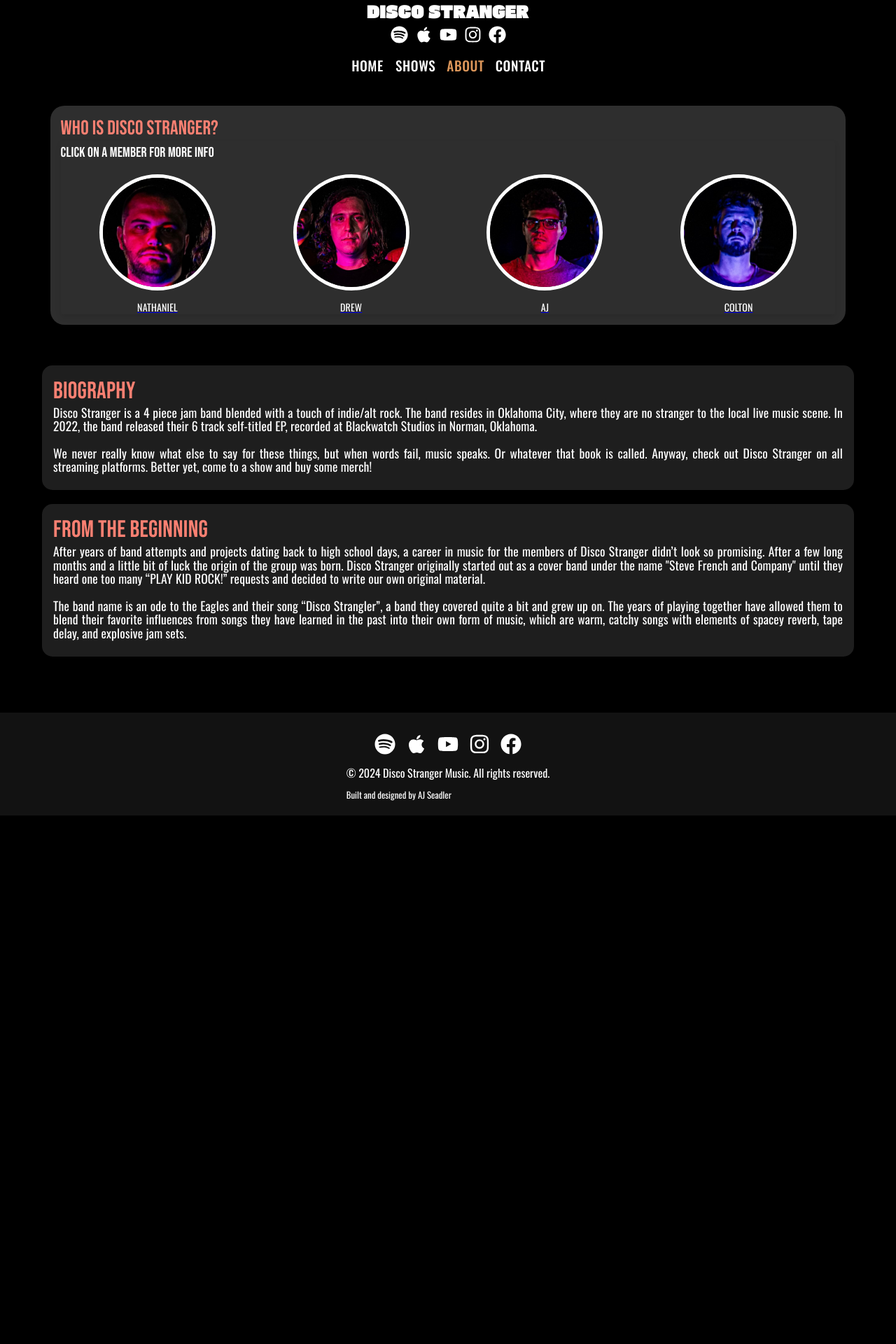
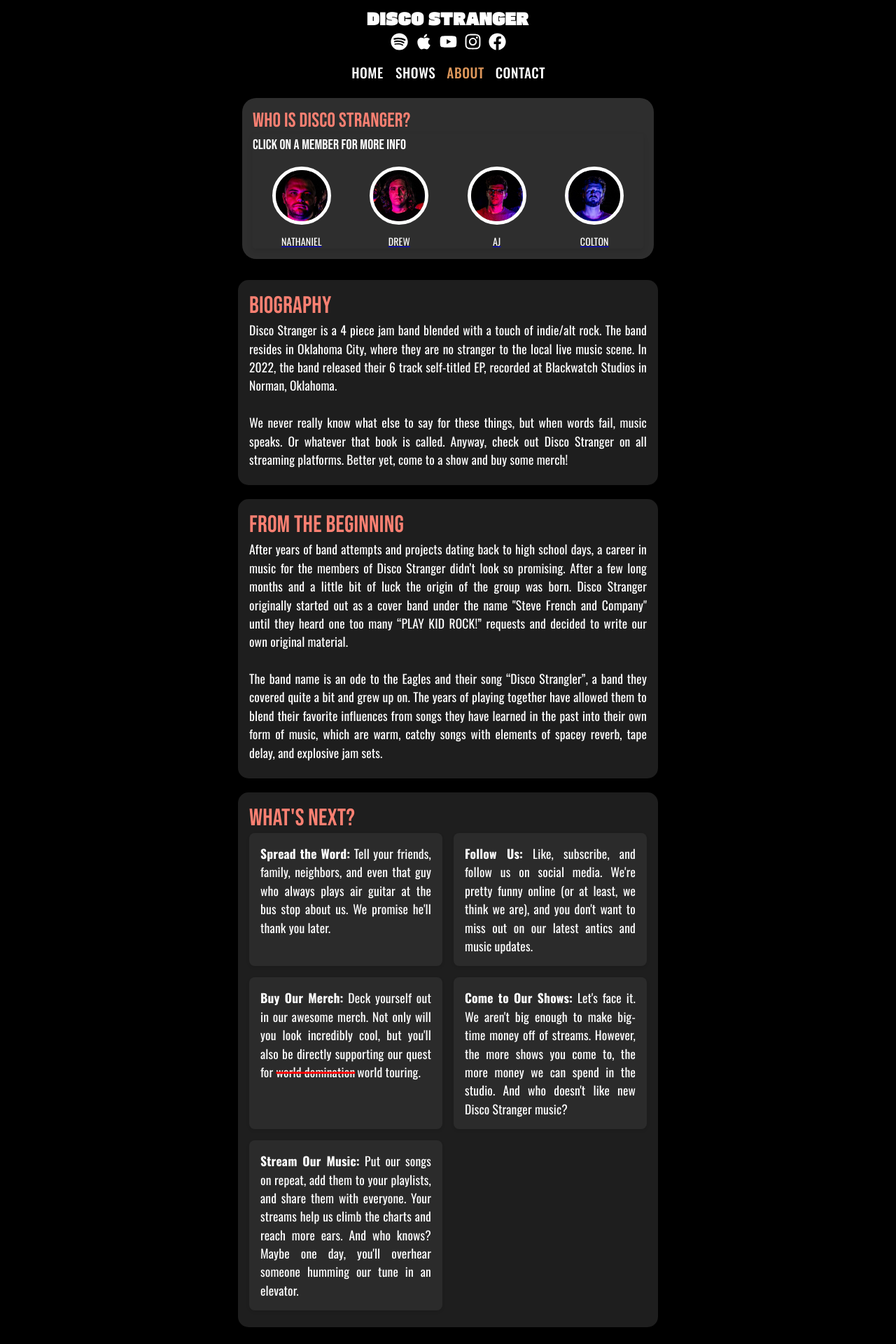
Before and after one commit to ajSeadler/band-website, a React (Vite) app: page /about in a window 1280 px wide. Shown: the top 1920 px of the page at 70% size. Before the commit the page ends 1165 px from the top, so only its background shows below. Built offline with nearby package versions, Linux system fonts and the light colour scheme; a web font is replaced by a local one.

Commit message:
update about section

```diff
--- a/src/components/AboutPage.jsx
+++ b/src/components/AboutPage.jsx
@@ -52,7 +52,7 @@ const AboutPage = () => {
       </Card>
 
       <Card className="about-card">
-        {/* <CardContent>
+        <CardContent>
           <Typography variant="h4" className="about-subtitle">
             What's Next?
           </Typography>
@@ -99,7 +99,7 @@ const AboutPage = () => {
               </Typography>
             </div>
           </div>
-        </CardContent> */}
+        </CardContent>
       </Card>
     </div>
   );
--- a/src/components/NavBar.jsx
+++ b/src/components/NavBar.jsx
@@ -44,6 +44,7 @@ const NavBar = () => {
         position="fixed"
         sx={{
           background: `transparent`,
+          marginTop:'10px',
           padding: "0px 0",
           boxShadow: "none",
           zIndex: 999,
--- a/src/components/showinfo.js
+++ b/src/components/showinfo.js
@@ -18,7 +18,7 @@ const shows = [
     price: "FREE",
     image: "/pics/compressed/greenblue.jpg",
     location: "219 N Klein Ave Oklahoma City, OK 73109",
-    description: "(Second and third acts TBD)",
+    description: "Band of Brothers",
     bio: "Follow Disco Stranger to The White Rabbit for who only knows what...",
   },
 
--- a/src/styles/AboutPage.css
+++ b/src/styles/AboutPage.css
@@ -3,7 +3,7 @@
 .about-container {
   padding: 40px 20px; /* Existing padding for general layout */
   padding-top: 10%; /* Add extra padding to account for the navbar height */
-  max-width: 1200px;
+  width: 50%;
   margin: 0 auto;
   background-color: transparent;
   color: #ffffff;
@@ -40,14 +40,12 @@
 
 .about-text {
   font-size: 1.1rem !important;
-  line-height: 1.1 !important;
+
   color: #fff;
   text-align: justify;
 }
 
-.about-text p {
-  margin: 0 0 15px 0; /* Space between paragraphs */
-}
+
 
 .about-text strong {
   font-weight: bold;
@@ -97,6 +95,7 @@
 
   .about-container {
     margin-top: 25%;
+    width: 100%;
   }
 
   .about-title {
--- a/src/styles/ShowDetailsPage.css
+++ b/src/styles/ShowDetailsPage.css
@@ -174,6 +174,7 @@
 .additional-card-content {
   padding: 0px !important;
   text-align: left;
+  margin: 0px;
 }
 
 .member-images-container {
@@ -185,6 +186,7 @@
 
 .member-image-wrapper {
   text-align: center;
+
 }
 
 .member-image {
@@ -313,6 +315,7 @@
   .member-details-container {
     max-width: 100%;
     width: auto;
+    margin-top: 10vh !important;
   }
 
   .member-image-wrapper {
@@ -332,6 +335,10 @@
     width: 100%;
     margin-bottom: 20px;
   }
+
+  .member-image-wrapper {
+    margin: 5px !important;
+  }
 }
 
 @media (max-width: 768px) {
```
